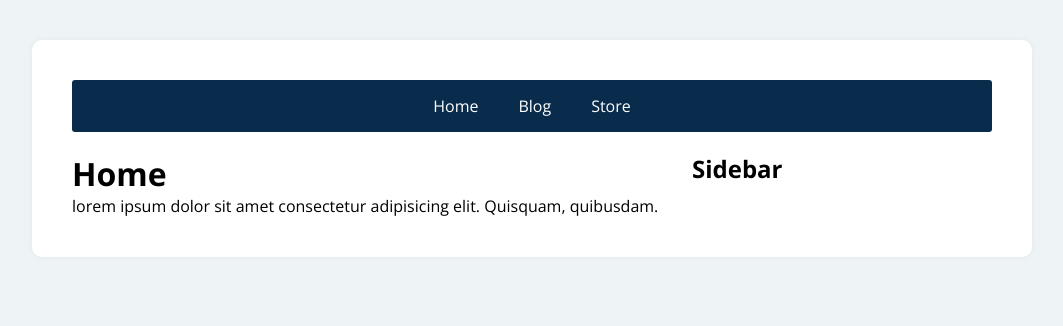
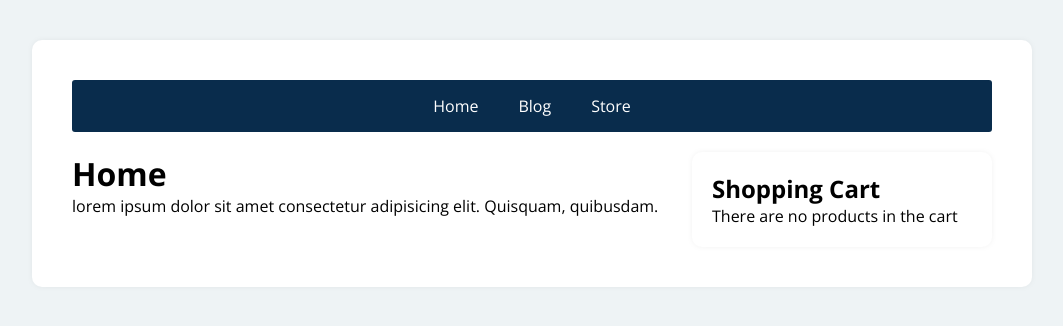
Before and after one commit to JhonCodeU/Shopping-cart-react, a React (Create React App) app: page / in a window 1280 px wide. Shown: the top 326 px of the page, without its empty margins (108-1171 px from the left). Built offline with nearby package versions, Linux system fonts and the light colour scheme.

Commit message:
add to shopping cart

```diff
--- a/src/App.js
+++ b/src/App.js
@@ -1,4 +1,4 @@
-import React from 'react'
+import React, { useState } from 'react'
 import styled from 'styled-components'
 import { NavLink, Route, Routes } from 'react-router-dom'
 import Home from './components/Home'
@@ -6,8 +6,23 @@ import Blog from './components/Blog'
 import Store from './components/Store'
 import Error404 from './components/Error404'
 import products from './data/products'
+import Cart from './components/Cart'
 
 const App = () => {
+
+  const [cart, setCart] = useState([])
+
+  const addToCart = (product) => {
+    const productInCart = cart.find((item) => item.id === product.id)
+    if (productInCart) {
+      setCart(
+        cart.map((item) => item.id === product.id ? { ...item, quantity: item.quantity + 1 } : item)
+      )
+    } else {
+      setCart([...cart, { ...product, quantity: 1 }])
+    }
+  }
+
   return (
     <Contenedor>
       <Menu>
@@ -21,12 +36,15 @@ const App = () => {
           <Route path="/" element={<Home />} />
           <Route path="/blog" element={<Blog />} />
           <Route path="/store" element={
-            <Store products={products} />
+            <Store
+              products={products}
+              addToCart={addToCart}
+            />
           } />
         </Routes>
       </main>
       <aside>
-        <h2>Sidebar</h2>
+        <Cart cart={cart} />
       </aside>
     </Contenedor>
   );
--- /dev/null
+++ b/src/components/Cart.js
@@ -0,0 +1,43 @@
+import React from 'react'
+import styled from 'styled-components'
+
+const Cart = ({ cart }) => {
+
+  return (
+    <Contenedor>
+      <h2>Shopping Cart</h2>
+      {cart.length > 0 ?
+        cart.map((cartItem) => (
+          <Product key={cartItem.id}>
+            <ProductName>{cartItem.name}</ProductName>
+            <p>Price: ${cartItem.price}</p>
+            <p>Quantity: {cartItem.quantity}</p>
+          </Product>
+        ))
+        :
+        <p>There are no products in the cart</p>
+      }
+    </Contenedor>
+  );
+}
+
+const Contenedor = styled.div`
+  background: #fff;
+  padding: 20px;
+  border-radius: 10px;
+  box-shadow: 0px 0px 5px rgba(129, 129, 129, 0.1);
+`;
+
+const Product = styled.div`
+  padding: 10px;
+  border-bottom: 1px solid #ebebf3;
+  font-size: 14px;
+`;
+
+const ProductName = styled.p`
+  font-weight: 600;
+  font-size: 16px;
+  color: #000;
+`;
+
+export default Cart
--- a/src/components/Products.js
+++ b/src/components/Products.js
@@ -1,7 +1,7 @@
 import React from 'react'
 import styled from 'styled-components';
 
-const Products = ({ products }) => {
+const Products = ({ products, addToCart }) => {
 
   return (
     <div>
@@ -11,7 +11,11 @@ const Products = ({ products }) => {
           <Producto key={index}>
             <p>{product.name}</p>
             <p>${product.price}</p>
-            <Boton>Add to cart</Boton>
+            <Boton
+              onClick={() => addToCart(product)}
+            >
+              Add to cart
+            </Boton>
           </Producto>
         ))}
       </ContenedorProductos>
--- a/src/components/Store.js
+++ b/src/components/Store.js
@@ -1,11 +1,14 @@
 import React from 'react'
 import Products from './Products';
 
-const Store = ({ products }) => {
+const Store = ({ products, addToCart }) => {
   return (
     <div>
       <h1>Store</h1>
-      <Products products={products} />
+      <Products
+        products={products}
+        addToCart={addToCart}
+      />
     </div>
   );
 }
```
